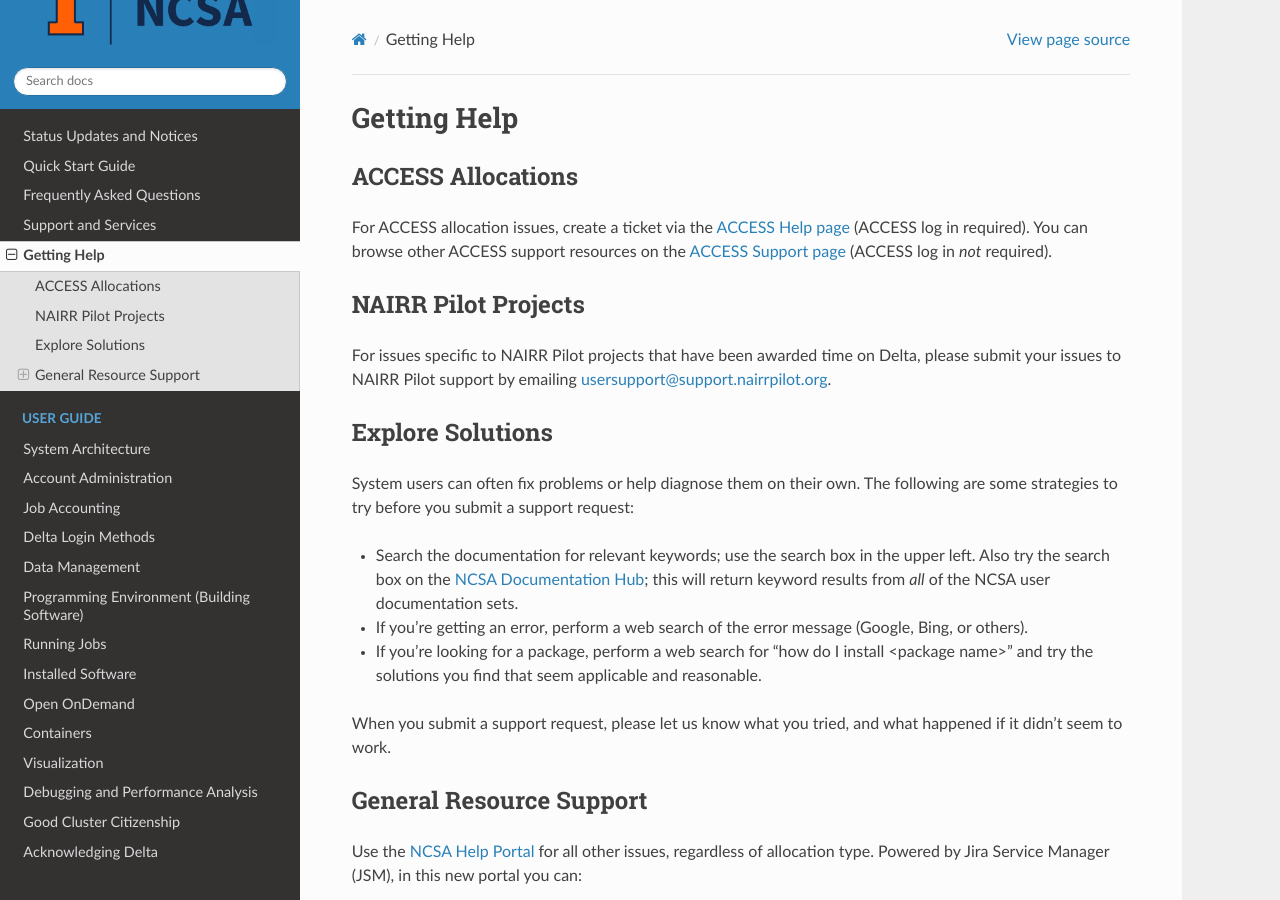
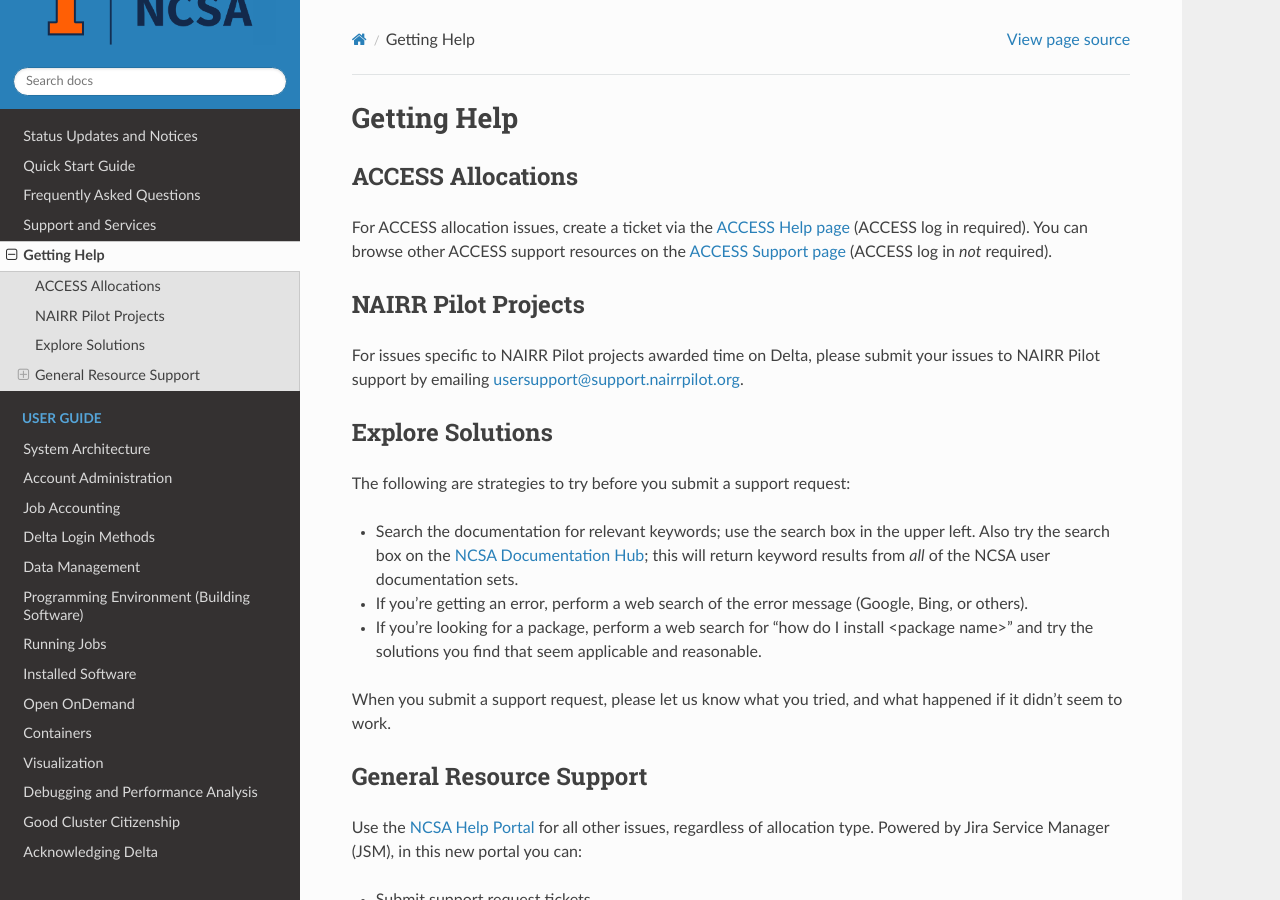
Before and after one commit to ncsa/Delta_doc, a Sphinx documentation site: the page built from docs/source/help.rst, in a window 1280 px wide and 900 px high. Built offline with Sphinx 7.4.7 and the Read the Docs theme 2.0.0, drawn with Linux system fonts in a browser that asks for light colours.

Commit message:
Update help.rst a few minor editorial fixes

```diff
--- a/docs/source/help.rst
+++ b/docs/source/help.rst
@@ -11,12 +11,12 @@ For ACCESS allocation issues, create a ticket via the `ACCESS Help page <https:/
 NAIRR Pilot Projects
 ----------------------
 
-For issues specific to NAIRR Pilot projects that have been awarded time on Delta, please submit your issues to NAIRR Pilot support by emailing usersupport@support.nairrpilot.org.
+For issues specific to NAIRR Pilot projects awarded time on Delta, please submit your issues to NAIRR Pilot support by emailing usersupport@support.nairrpilot.org.
 
 Explore Solutions
 -------------------
 
-System users can often fix problems or help diagnose them on their own. The following are some strategies to try before you submit a support request:
+The following are strategies to try before you submit a support request:
 
 - Search the documentation for relevant keywords; use the search box in the upper left.
   Also try the search box on the `NCSA Documentation Hub <https://docs.ncsa.illinois.edu/>`_; this will return keyword results from *all* of the NCSA user documentation sets.
```
